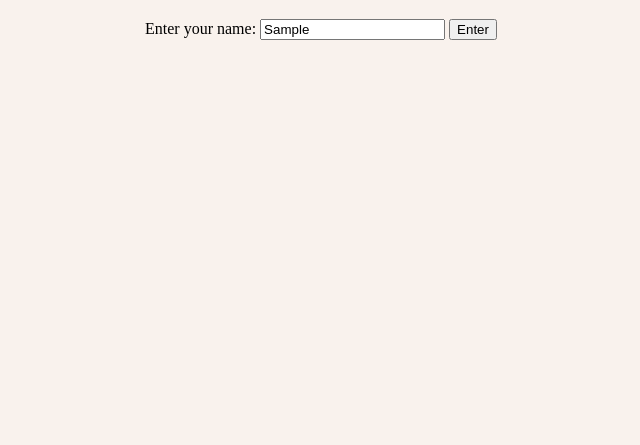
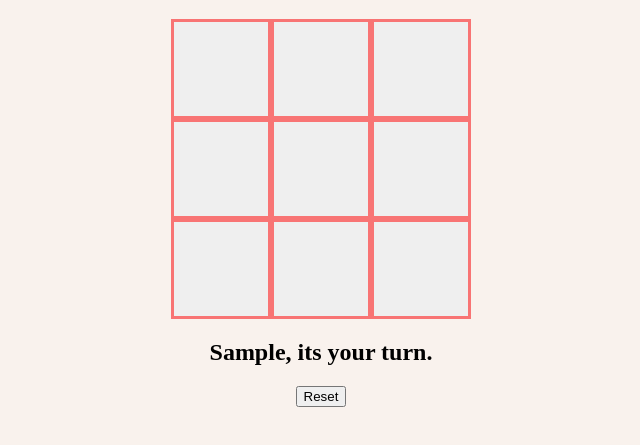
Before and after one commit to cardhect/tictactoe, a plain HTML site: page index.html in a window 1280 px wide. Both pictures are taken after typing "Sample" into the empty fields and a click on the button "Enter". Shown: the part 69-514 px from the top of the page, without its empty margins (319-959 px from the left). Drawn offline with Linux system fonts and the light colour scheme.

Commit message:
working on a reset function for the game.

```diff
--- a/index.html
+++ b/index.html
@@ -12,9 +12,10 @@
     <form id="form"  onsubmit="return false">
         <label for="name">Enter your name: </label>
         <input type="text" name="name" id="name">
-        <button id="name-btn" onclick="displayController.nameSelect();">Enter</button>
+        <button id="name-btn" onclick="gameBoard.playGame();">Enter</button>
     </form>
     <div id="game-board"></div>
 
+
 </body>
 </html>
--- a/script.js
+++ b/script.js
@@ -14,11 +14,12 @@ const gameBoard = (function () {
 
 	let turnCounter = 0;
 
-    const countLog = () => {
-        console.log(turnCounter);
-    }
+	const playGame = () => {
+		displayController.nameSelect();
+		displayController.hideForm();
+		displayController.display();
+	};
 
-	const playGame = () => {};
 	//Uses switch statement to check if any of the win conditions are met. It defaults to a tie if there is no winner by the end. If game is not finished it will default to a console message telling users game is not over
 	const checkWinner = () => {
 		//win conditions 0,1,2 - 3,4,5 - 6,7,8 - 0,3,6 - 1,4,7 - 2,5,8 - 0,4,8 - 2,4,6 (also each can win in reversed order.)
@@ -130,10 +131,16 @@ const gameBoard = (function () {
 		}
 	};
 
-	return { gameArr, checkWinner, turnCounter, playerOne, playerTwo, countLog };
+	return { gameArr, checkWinner, turnCounter, playerOne, playerTwo, playGame };
 })();
 
 const displayController = (function () {
+	//Elements
+
+	const gameDiv = document.getElementById("game-board");
+	const body = document.querySelector("body");
+
+
 	//This can be used to hide the form.
 	const hideForm = () => {
 		const form = document.getElementById("form");
@@ -167,28 +174,52 @@ const displayController = (function () {
             h2.textContent = `${playerTwo} wins!`
 
         }
+
+
     }
 
+	const resetGame = () => {
+
+		gameBoard.gameArr = ["", "", "", "", "", "", "", "", ""];
+		gameBoard.turnCounter = 0;
+
+
+		for (let index = 1; index <= gameBoard.gameArr.length; index++) {
+
+			const selectedBox = document.querySelector(
+				`[data-index-number="${index}"]`
+			);
+			selectedBox.textContent = "";
+
+		}
+		// start again from player one
+	}
+
 	const display = () => {
-		const gameArr = gameBoard.gameArr;
-		const gameDiv = document.getElementById("game-board");
-		const body = document.querySelector("body");
-
+		//Reset button
+		const resetButton = document.createElement("button")
+		resetButton.setAttribute('id','reset');
+		resetButton.textContent = "Reset"
+		resetButton.setAttribute('onclick', 'displayController.resetGame();')
 		//displays name and whose turn it is under play area.
         const h2 = document.createElement('h2');
         const playerName = gameBoard.playerOne.name;
 		h2.setAttribute('id','turn-message');
         h2.textContent = `${playerName}, its your turn.`
 
+
 		body.append(h2);
+		body.append(resetButton);
 
 
 
-		let i = 0;
+		let i = 2;
+		let turnCount = 0;
 
-		for (let index = 0; index < gameArr.length; index++) {
+
+		for (let index = 0; index < gameBoard.gameArr.length; index++) {
 			//This creates the box play area.
-			const selection = gameArr[index];
+			const selection = gameBoard.gameArr[index];
 			const boxElement = document.createElement("button");
 
 
@@ -209,23 +240,25 @@ const displayController = (function () {
 
 				// This checks if square is empty. if it is then it is marked with a X or O. It also checks if square is marked, if it is it does not let user place a marker.
 
-				if (i % 2 == 1 && gameArr[boxDataIndexNum - 1] == "") {
+				if (i % 2 == 1 && gameBoard.gameArr[boxDataIndexNum - 1] == "") {
 					console.log("O was marked");
-					gameArr[boxDataIndexNum - 1] = "o";
-					console.log(gameArr + " " + i);
+					gameBoard.gameArr[boxDataIndexNum - 1] = "o";
+					console.log(gameBoard.gameArr + " " + i);
 					selectedBox.textContent = "o";
-					i++;
+					i = 2;
+					turnCount++;
 					gameBoard.turnCounter++;
 					console.log(gameBoard.turnCounter);
                     //changes h2 to say this->
                     h2.textContent = `${playerName}, its your turn.`
 
-				} else if (i % 2 != 1 && gameArr[boxDataIndexNum - 1] == "") {
+				} else if (i % 2 != 1 && gameBoard.gameArr[boxDataIndexNum - 1] == "") {
                     console.log("X was marked");
-					gameArr[boxDataIndexNum - 1] = "x";
-					console.log(gameArr + " " + i);
+					gameBoard.gameArr[boxDataIndexNum - 1] = "x";
+					console.log(gameBoard.gameArr + " " + i);
 					selectedBox.textContent = "x";
-					i++;
+					i = 1;
+					turnCount++;
 					gameBoard.turnCounter++;
 					console.log(gameBoard.turnCounter);
                     //changes h2 to say this->
@@ -235,14 +268,17 @@ const displayController = (function () {
 					console.log("Spot is taken. Pick another.");
 					console.log(i);
 				}
-				if (i >= 4) {
+				if (turnCount >= 4) {
 					gameBoard.checkWinner();
 				}
 			});
 		}
+
 	};
 
-	return { display, nameSelect, hideForm, winnersMessage };
+	return { display, nameSelect, hideForm, winnersMessage, resetGame };
 })();
 
 // displayController.display();
+
+//Note when you create a new variable for gameBoard.gameArr ex(let gameArray = gameBoard.gameArr) this creates a whole new array thus not effecting the original.
```
